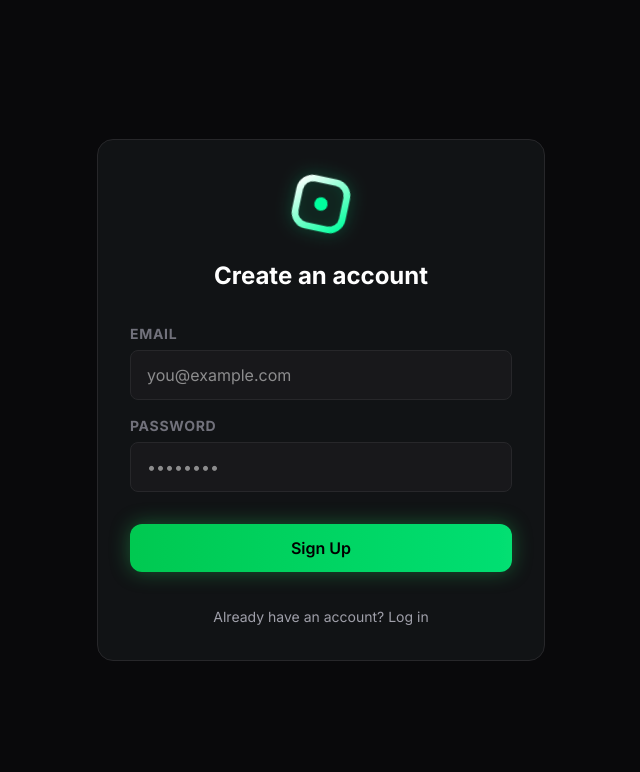
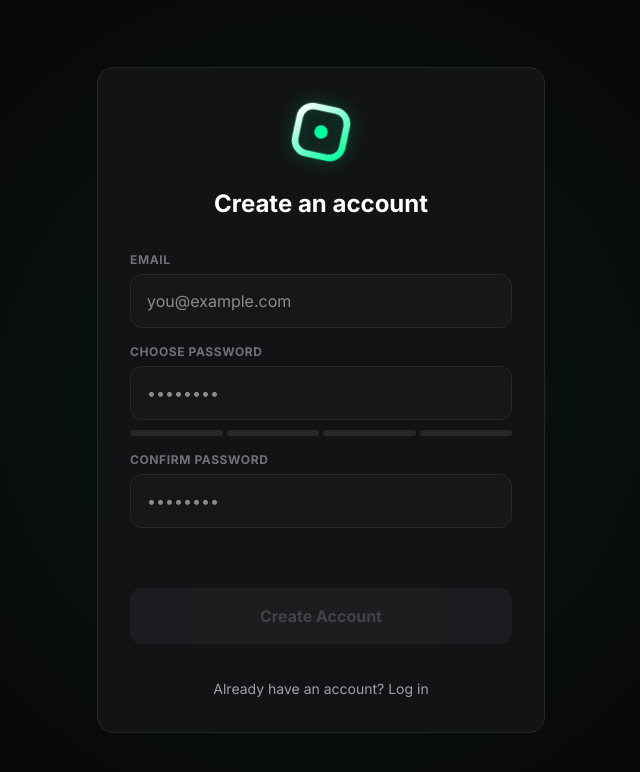
Before and after one commit to Suyash8/neuroquant, a Next.js app: page /login in a window 1280 px wide. Both pictures are taken after a click on the button "Don't have an account? Sign up". Shown: the top 772 px of the page, without its empty margins (319-959 px from the left). Built offline with nearby package versions, Linux system fonts and the light colour scheme; no server answers.

Commit message:
feat: overhaul auth flow with framer motion and password validation

```diff
--- a/src/app/login/page.tsx
+++ b/src/app/login/page.tsx
@@ -1,12 +1,12 @@
 "use client";
 
+import { useState, useTransition } from "react";
 import { login, signup } from "./actions";
 import { useSearchParams } from "next/navigation";
 import { Suspense } from "react";
 import { Logo } from "@/components/ui/Logo";
-
-import { useState, useTransition } from "react";
-import { Loader2 } from "lucide-react";
+import { Loader2, Check, X } from "lucide-react";
+import { motion, AnimatePresence } from "framer-motion";
 
 function LoginForm() {
   const searchParams = useSearchParams();
@@ -16,7 +16,15 @@ function LoginForm() {
   const [mode, setMode] = useState<"login" | "signup">("login");
   const [isPending, startTransition] = useTransition();
 
+  const [password, setPassword] = useState("");
+  const [confirmPassword, setConfirmPassword] = useState("");
+
   const handleSubmit = (formData: FormData) => {
+    // Basic frontend validation for signup
+    if (mode === "signup" && password !== confirmPassword) {
+      return;
+    }
+
     startTransition(async () => {
       if (mode === "login") {
         await login(formData);
@@ -26,63 +34,206 @@ function LoginForm() {
     });
   };
 
+  // Calculate password strength (0 to 4)
+  const getPasswordStrength = (pass: string) => {
+    let score = 0;
+    if (!pass) return 0;
+    if (pass.length >= 8) score += 1;
+    if (/[A-Z]/.test(pass) && /[a-z]/.test(pass)) score += 1;
+    if (/[0-9]/.test(pass)) score += 1;
+    if (/[^A-Za-z0-9]/.test(pass)) score += 1;
+    return score;
+  };
+
+  const strength = getPasswordStrength(password);
+
+  const strengthColors = [
+    "bg-zinc-700", // 0
+    "bg-red-500",  // 1
+    "bg-orange-500", // 2
+    "bg-yellow-500", // 3
+    "bg-[#00FF9D]" // 4
+  ];
+
+  const variants = {
+    initial: (direction: number) => ({
+      x: direction > 0 ? 30 : -30,
+      opacity: 0,
+      position: "absolute" as const,
+      width: "100%"
+    }),
+    animate: {
+      x: 0,
+      opacity: 1,
+      position: "relative" as const,
+      transition: { type: "spring", stiffness: 300, damping: 30 }
+    },
+    exit: (direction: number) => ({
+      x: direction > 0 ? -30 : 30,
+      opacity: 0,
+      position: "absolute" as const,
+      width: "100%",
+      transition: { type: "spring", stiffness: 300, damping: 30 }
+    })
+  };
+
+  const isSignupValid = mode !== "signup" || (password.length >= 8 && password === confirmPassword);
+
   return (
-    <div className="w-full max-w-md p-8 mynt-card flex flex-col items-center">
+    <div className="w-full max-w-md mynt-card flex flex-col items-center overflow-hidden relative min-h-[550px]">
+      <div className="p-8 w-full flex flex-col items-center z-10 relative">
         <Logo size="lg" className="mb-6 shadow-primary/20" />
-      <h2 className="text-2xl font-bold text-white mb-8">
+
+        <h2 className="text-2xl font-bold text-white mb-8 transition-all">
           {mode === "login" ? "Welcome back" : "Create an account"}
         </h2>
 
         {error && (
-        <div className="w-full p-3 mb-6 rounded-lg bg-red-500/10 border border-red-500/20 text-red-400 text-sm">
+          <motion.div initial={{ opacity: 0, y: -10 }} animate={{ opacity: 1, y: 0 }} className="w-full p-3 mb-6 rounded-lg bg-red-500/10 border border-red-500/20 text-red-400 text-sm">
             {error}
-        </div>
+          </motion.div>
         )}
 
         {message && (
-        <div className="w-full p-3 mb-6 rounded-lg bg-primary/10 border border-primary/20 text-primary text-sm">
+          <motion.div initial={{ opacity: 0, y: -10 }} animate={{ opacity: 1, y: 0 }} className="w-full p-3 mb-6 rounded-lg bg-[#00FF9D]/10 border border-[#00FF9D]/20 text-[#00FF9D] text-sm">
             {message}
-        </div>
+          </motion.div>
         )}
 
-      <form action={handleSubmit} className="w-full flex flex-col gap-4">
-        <div className="flex flex-col gap-1.5">
-          <label className="text-sm font-bold tracking-wider uppercase text-zinc-500" htmlFor="email">Email</label>
+        <form action={handleSubmit} className="w-full flex flex-col gap-4 relative">
+
+          <div className="flex flex-col gap-1.5 z-20">
+            <label className="text-xs font-bold tracking-wider uppercase text-zinc-500" htmlFor="email">Email</label>
             <input
               id="email"
               name="email"
               type="email"
               required
-            className="w-full bg-zinc-900 border border-zinc-800 rounded-lg px-4 py-3 text-white focus:outline-none focus:border-primary transition-colors"
+              className="w-full bg-zinc-900/80 border border-zinc-800 rounded-xl px-4 py-3.5 text-white outline-none transition-all duration-300 focus:bg-zinc-900 focus:border-[#00FF9D]/50 focus:shadow-[0_0_15px_rgba(0,255,157,0.1)]"
               placeholder="you@example.com"
             />
           </div>
 
-        <div className="flex flex-col gap-1.5">
-          <label className="text-sm font-bold tracking-wider uppercase text-zinc-500" htmlFor="password">Password</label>
+          <div className="relative w-full min-h-[220px]">
+            <AnimatePresence initial={false} custom={mode === "login" ? -1 : 1}>
+
+              {/* LOGIN FIELDS */}
+              {mode === "login" && (
+                <motion.div
+                  key="login-fields"
+                  custom={-1}
+                  variants={variants}
+                  initial="initial"
+                  animate="animate"
+                  exit="exit"
+                  className="flex flex-col gap-1.5"
+                >
+                  <label className="text-xs font-bold tracking-wider uppercase text-zinc-500" htmlFor="password">Password</label>
                   <input
                     id="password"
                     name="password"
                     type="password"
                     required
-            className="w-full bg-zinc-900 border border-zinc-800 rounded-lg px-4 py-3 text-white focus:outline-none focus:border-primary transition-colors"
+                    className="w-full bg-zinc-900/80 border border-zinc-800 rounded-xl px-4 py-3.5 text-white outline-none transition-all duration-300 focus:bg-zinc-900 focus:border-[#00FF9D]/50 focus:shadow-[0_0_15px_rgba(0,255,157,0.1)]"
                     placeholder="••••••••"
                   />
+                </motion.div>
+              )}
+
+              {/* SIGNUP FIELDS */}
+              {mode === "signup" && (
+                <motion.div
+                  key="signup-fields"
+                  custom={1}
+                  variants={variants}
+                  initial="initial"
+                  animate="animate"
+                  exit="exit"
+                  className="flex flex-col gap-4"
+                >
+                  <div className="flex flex-col gap-1.5">
+                    <label className="text-xs font-bold tracking-wider uppercase text-zinc-500" htmlFor="signup-password">Choose Password</label>
+                    <input
+                      id="signup-password"
+                      name="password"
+                      type="password"
+                      required
+                      value={password}
+                      onChange={(e) => setPassword(e.target.value)}
+                      className="w-full bg-zinc-900/80 border border-zinc-800 rounded-xl px-4 py-3.5 text-white outline-none transition-all duration-300 focus:bg-zinc-900 focus:border-[#00FF9D]/50 focus:shadow-[0_0_15px_rgba(0,255,157,0.1)]"
+                      placeholder="••••••••"
+                    />
+
+                    {/* Password Strength Meter */}
+                    <div className="flex items-center gap-1 mt-1">
+                      {[1, 2, 3, 4].map((level) => (
+                        <div
+                          key={level}
+                          className={`h-1.5 flex-1 rounded-full transition-colors duration-500 ${strength >= level ? strengthColors[strength] : 'bg-zinc-800'}`}
+                        />
+                      ))}
+                    </div>
+                    {password && (
+                      <div className="flex gap-4 mt-1 text-[10px] text-zinc-500">
+                        <span className={password.length >= 8 ? 'text-[#00FF9D]' : ''}>8+ chars</span>
+                        <span className={/[A-Z]/.test(password) ? 'text-[#00FF9D]' : ''}>Upper</span>
+                        <span className={/[0-9]/.test(password) ? 'text-[#00FF9D]' : ''}>Number</span>
+                        <span className={/[^A-Za-z0-9]/.test(password) ? 'text-[#00FF9D]' : ''}>Symbol</span>
+                      </div>
+                    )}
+                  </div>
+
+                  <div className="flex flex-col gap-1.5">
+                    <label className="text-xs font-bold tracking-wider uppercase text-zinc-500" htmlFor="confirm-password">Confirm Password</label>
+                    <div className="relative">
+                      <input
+                        id="confirm-password"
+                        type="password"
+                        required
+                        value={confirmPassword}
+                        onChange={(e) => setConfirmPassword(e.target.value)}
+                        className={`w-full bg-zinc-900/80 border rounded-xl px-4 py-3.5 text-white outline-none transition-all duration-300 focus:bg-zinc-900 ${
+                          confirmPassword && password !== confirmPassword
+                            ? 'border-red-500/50 focus:border-red-500 focus:shadow-[0_0_15px_rgba(239,68,68,0.15)]'
+                            : confirmPassword && password === confirmPassword
+                              ? 'border-[#00FF9D]/50 focus:border-[#00FF9D] focus:shadow-[0_0_15px_rgba(0,255,157,0.15)]'
+                              : 'border-zinc-800 focus:border-white/20'
+                        }`}
+                        placeholder="••••••••"
+                      />
+                      <div className="absolute right-4 top-1/2 -translate-y-1/2">
+                        {confirmPassword && password === confirmPassword && <Check className="w-4 h-4 text-[#00FF9D]" />}
+                        {confirmPassword && password !== confirmPassword && <X className="w-4 h-4 text-red-500" />}
+                      </div>
+                    </div>
+                  </div>
+                </motion.div>
+              )}
+            </AnimatePresence>
           </div>
 
           <button
             type="submit"
-          disabled={isPending}
-          className="w-full mt-4 flex items-center justify-center gap-2 btn-glow-green py-3 rounded-xl transition-colors cursor-pointer disabled:opacity-50 disabled:cursor-not-allowed"
+            disabled={isPending || !isSignupValid}
+            className={`
+              w-full mt-2 flex items-center justify-center gap-2 font-bold py-4 rounded-xl transition-all duration-300
+              ${isPending || !isSignupValid
+                ? 'bg-zinc-800 text-zinc-500 cursor-not-allowed opacity-50'
+                : 'btn-glow-green text-black hover:scale-[1.02] active:scale-95 cursor-pointer shadow-[0_0_20px_rgba(0,255,157,0.2)]'
+              }
+            `}
           >
-          {isPending && <Loader2 className="w-5 h-5 animate-spin" />}
-          {mode === "login" ? "Log In" : "Sign Up"}
+            {isPending ? <Loader2 className="w-5 h-5 animate-spin" /> : mode === "login" ? "Secure Log In" : "Create Account"}
           </button>
 
           <div className="mt-4 text-center">
             <button
               type="button"
-            onClick={() => setMode(mode === "login" ? "signup" : "login")}
+              onClick={() => {
+                setMode(mode === "login" ? "signup" : "login");
+                setPassword("");
+                setConfirmPassword("");
+              }}
               className="text-sm text-zinc-400 hover:text-white transition-colors cursor-pointer"
             >
               {mode === "login"
@@ -92,12 +243,16 @@ function LoginForm() {
           </div>
         </form>
       </div>
+    </div>
   );
 }
 
 export default function LoginPage() {
   return (
-    <div className="min-h-screen w-full flex items-center justify-center bg-[#09090b] p-4">
+    <div className="min-h-screen w-full flex items-center justify-center bg-[#09090b] p-4 relative overflow-hidden">
+      {/* Background ambient glow */}
+      <div className="absolute top-1/2 left-1/2 -translate-x-1/2 -translate-y-1/2 w-[600px] h-[600px] bg-[#00FF9D]/5 blur-[120px] rounded-full pointer-events-none" />
+
       <Suspense fallback={<div>Loading...</div>}>
         <LoginForm />
       </Suspense>
```
Lines whose indentation alone changed are shown as unchanged.
